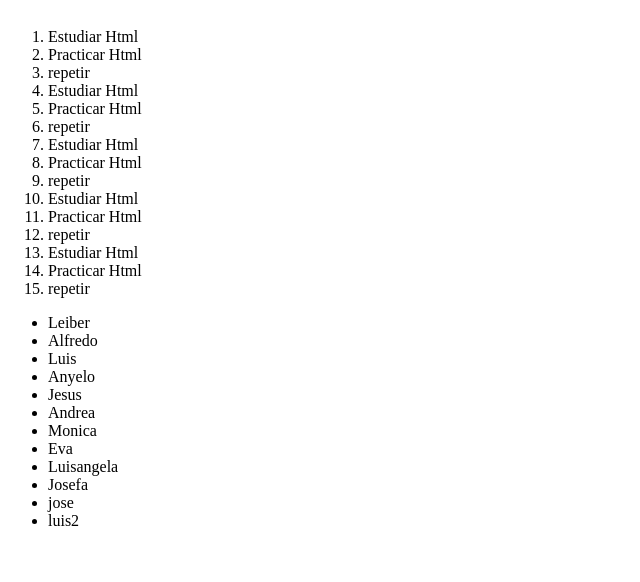
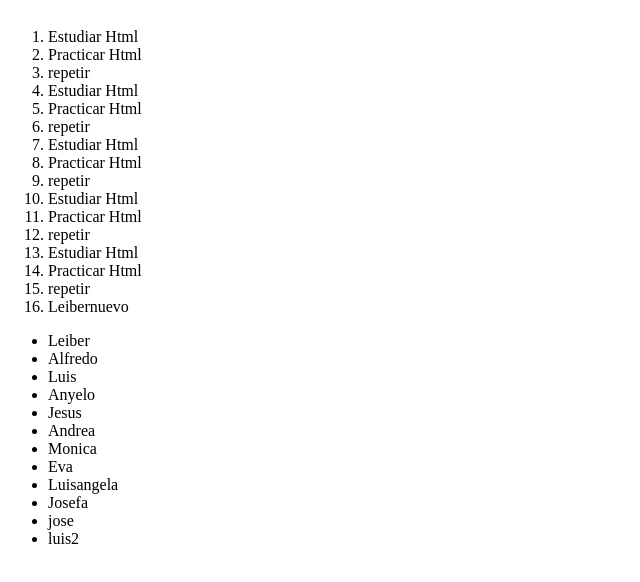
Before and after one commit to ayleiber/Leibernuevo, a plain HTML site: page HTML/Index.html in a window 1280 px wide. Shown: the part 1223-1805 px from the top of the page, without its empty margins (0-640 px from the left). Drawn offline with Linux system fonts and the light colour scheme.

Commit message:
modificacion de html

```diff
--- a/HTML/Index.html
+++ b/HTML/Index.html
@@ -52,7 +52,7 @@
     <li>Estudiar Html</li>
     <li>Practicar Html</li>
     <li>repetir</li>
-
+    <li>Leibernuevo</li>
 </ol>
 
 
```
